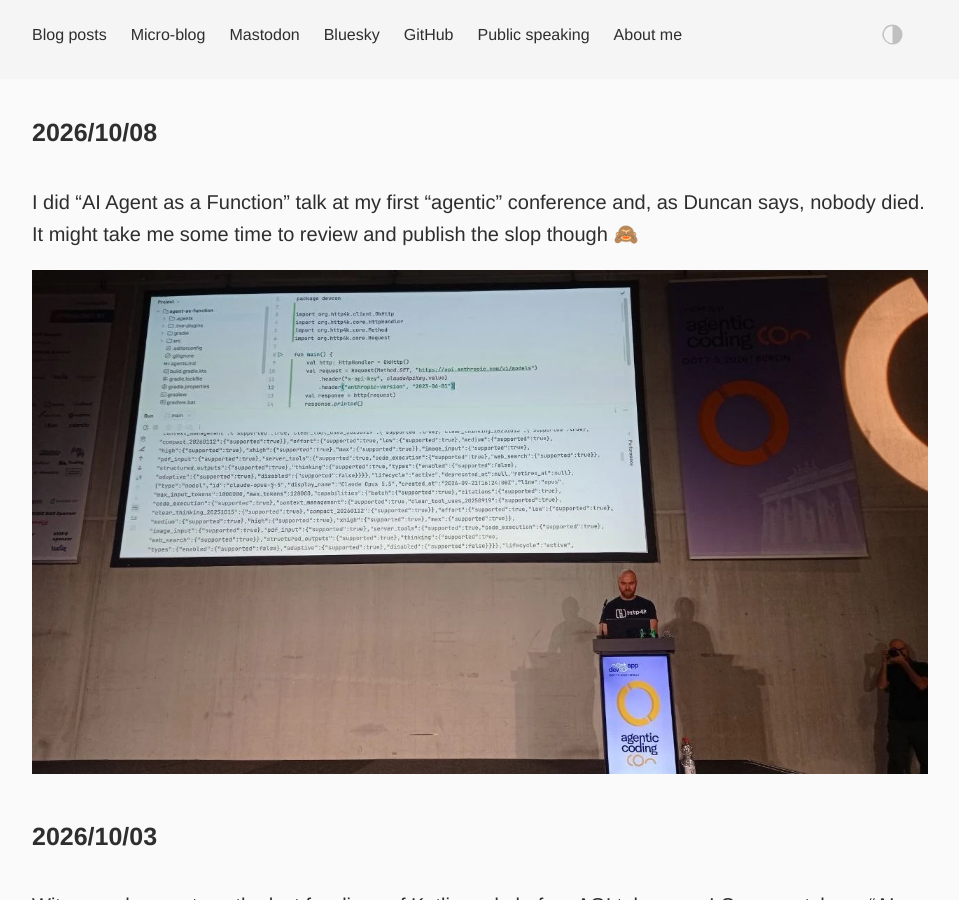
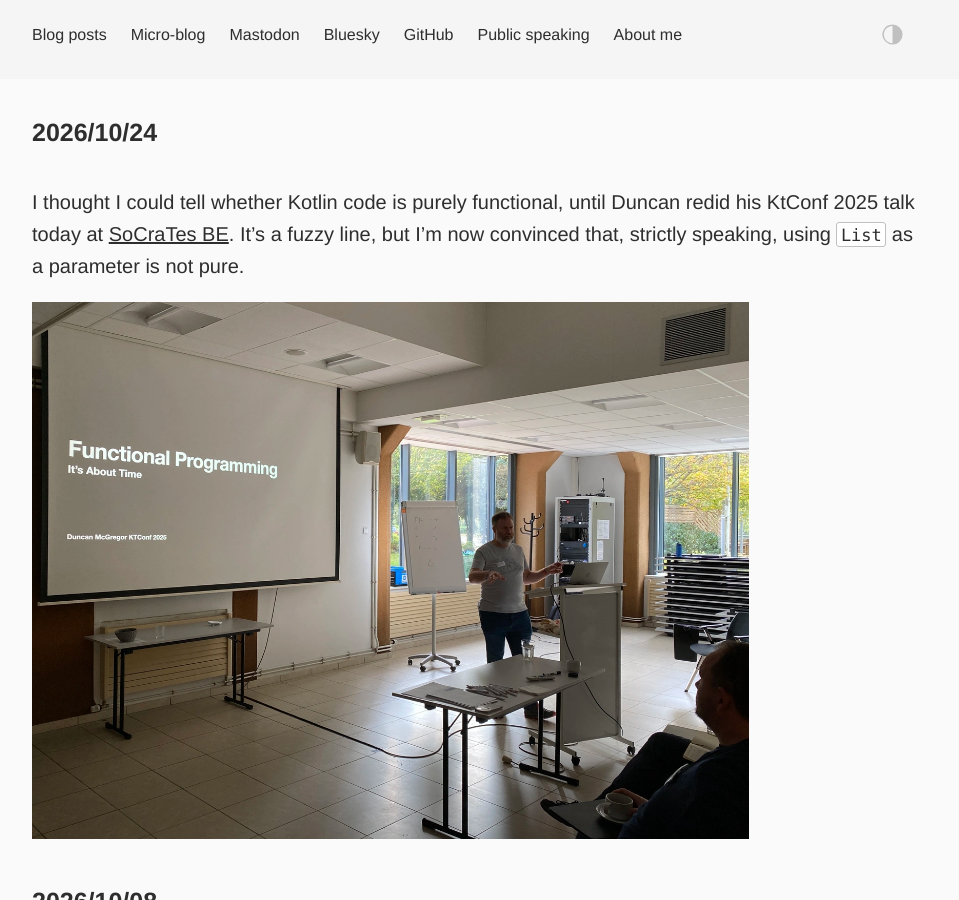
Before and after one commit to dkandalov/dkandalov.github.io, a Jekyll site: the page built from micro-blog.md, in a window 1280 px wide and 900 px high. Shown: the whole window, without its empty margins (160-1119 px from the left). Built offline with Jekyll 4.4.1, drawn with Linux system fonts in a browser that asks for light colours.

Commit message:
updated micro-blog

```diff
--- a/micro-blog.md
+++ b/micro-blog.md
@@ -2,6 +2,11 @@
 layout: post
 permalink: /micro-blog/
 ---
+
+#### 2026/10/24
+I thought I could tell whether Kotlin code is purely functional, until Duncan redid his KtConf 2025 talk today at [SoCraTes BE](https://socratesbe.org). It's a fuzzy line, but I'm now convinced that, strictly speaking, using `List` as a parameter is not pure.
+
+<img src="../assets/images/micro-blog/2026-10-24.webp" width="80%" height="80%"/>
 
 #### 2026/10/08
 I did "AI Agent as a Function" talk at my first "agentic" conference and, as Duncan says, nobody died. It might take me some time to review and publish the slop though 🙈
```
Also changed, not shown: assets/images/micro-blog/2026-10-24.webp (added).
